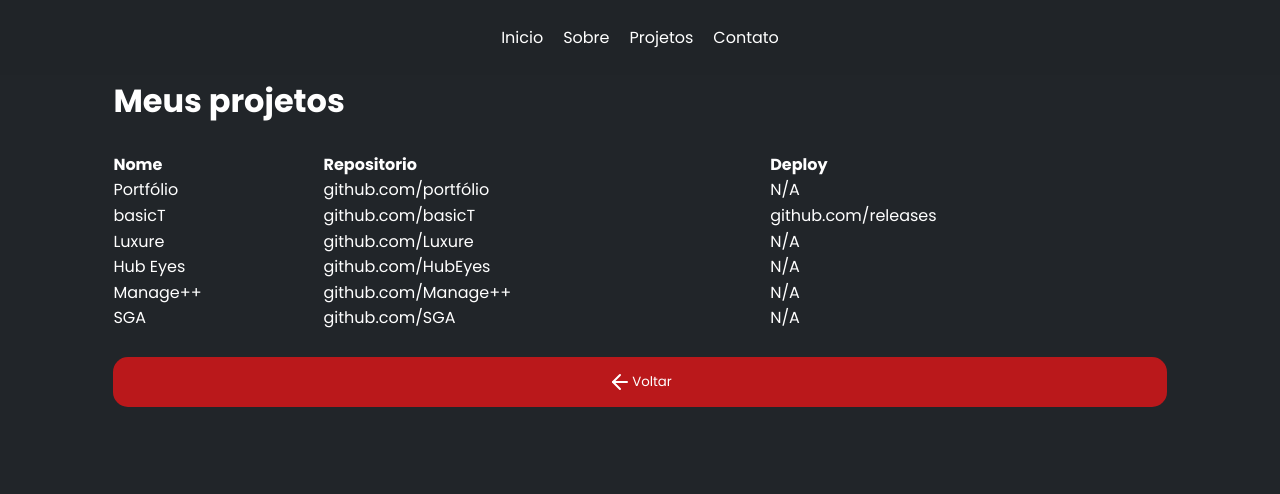
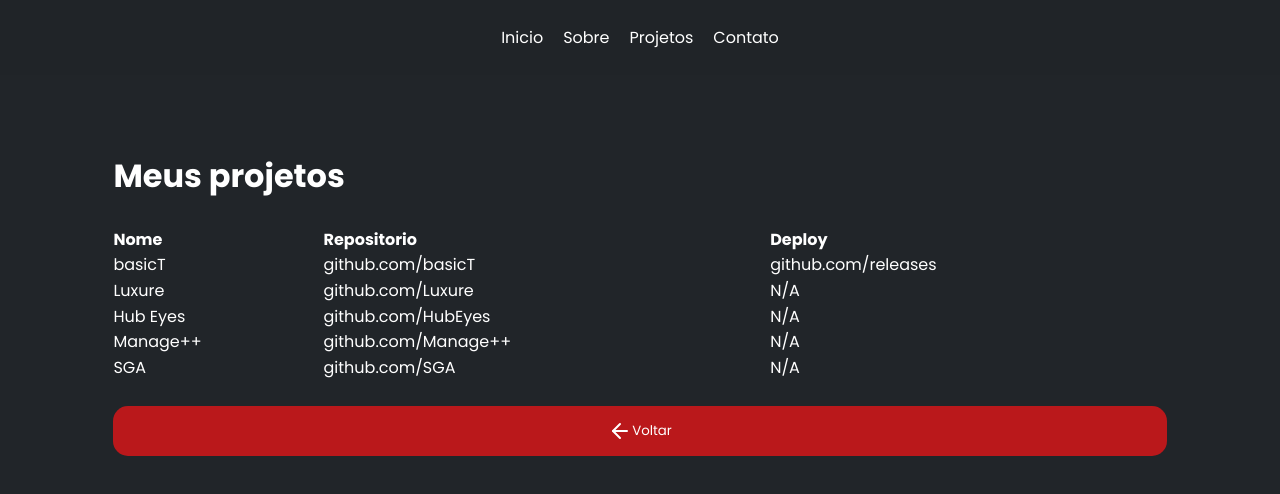
Before and after one commit to theMyntt/Portfolio, a React (Vite) app: page /project in a window 1280 px wide. Shown: the top 494 px of the page. Built offline with nearby package versions, Linux system fonts and the light colour scheme.

Commit message:
refactor: magin-top none -> 75px

```diff
--- a/src/pages/Project/project.tsx
+++ b/src/pages/Project/project.tsx
@@ -3,6 +3,8 @@ import Header from "@/components/Header/header";
 import { DataTable } from "primereact/datatable";
 import { Column } from "primereact/column";
 import { ArrowLeft } from "lucide-react";
+
+import "./scss/project.scss"
 
 export default function Project(): JSX.Element {
   interface projectsObject {
@@ -13,7 +15,6 @@ export default function Project(): JSX.Element {
   }
 
   const projects: projectsObject[] = [
-    { Nome: "Portfólio", Repositorio: <a href="https://github.com/themyntt/portfolio">github.com/portfólio</a>, Deploy: "N/A"},
     { Nome: "basicT", Repositorio: <a href="https://github.com/themyntt/basicT">github.com/basicT</a>,Deploy: <a href="https://github.com/theMyntt/basicT/releases/">github.com/releases</a>},
     { Nome: "Luxure", Repositorio: <a href="https://github.com/themyntt/luxure">github.com/Luxure</a>,Deploy: "N/A"},
     { Nome: "Hub Eyes", Repositorio: <a href="https://github.com/themyntt/hub-eyes">github.com/HubEyes</a>,Deploy: "N/A"},
@@ -33,7 +34,7 @@ export default function Project(): JSX.Element {
         menuItems={["Inicio", "Sobre", "Projetos", "Contato"]}
         hrefItems={["/", "./#about", "project", "./#contact"]}
       />
-      <div className="container">
+      <div className="container project">
         <h1>Meus projetos</h1> <br />
         <DataTable value={projects} tableStyle={{ minWidth: '25rem' }}>
           {columns.map((item: string, index: number) => (
--- /dev/null
+++ b/src/pages/Project/scss/project.scss
@@ -0,0 +1,4 @@
+.project {
+  margin-top: 75px;
+  height: calc(100vh - 75px);
+}
```
